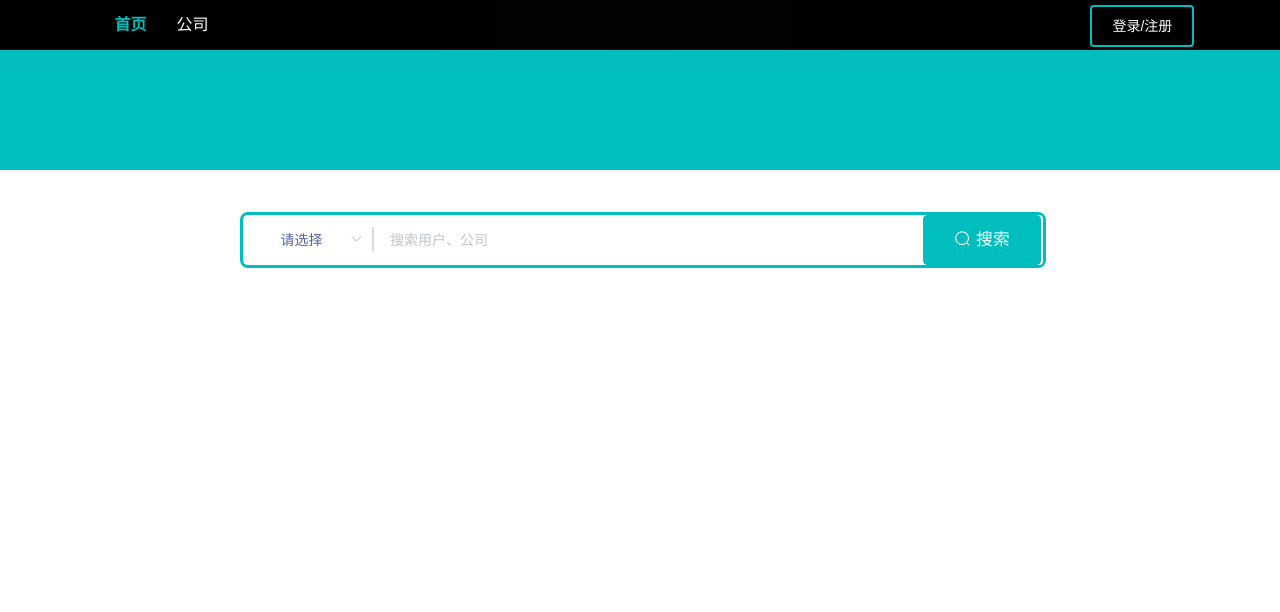
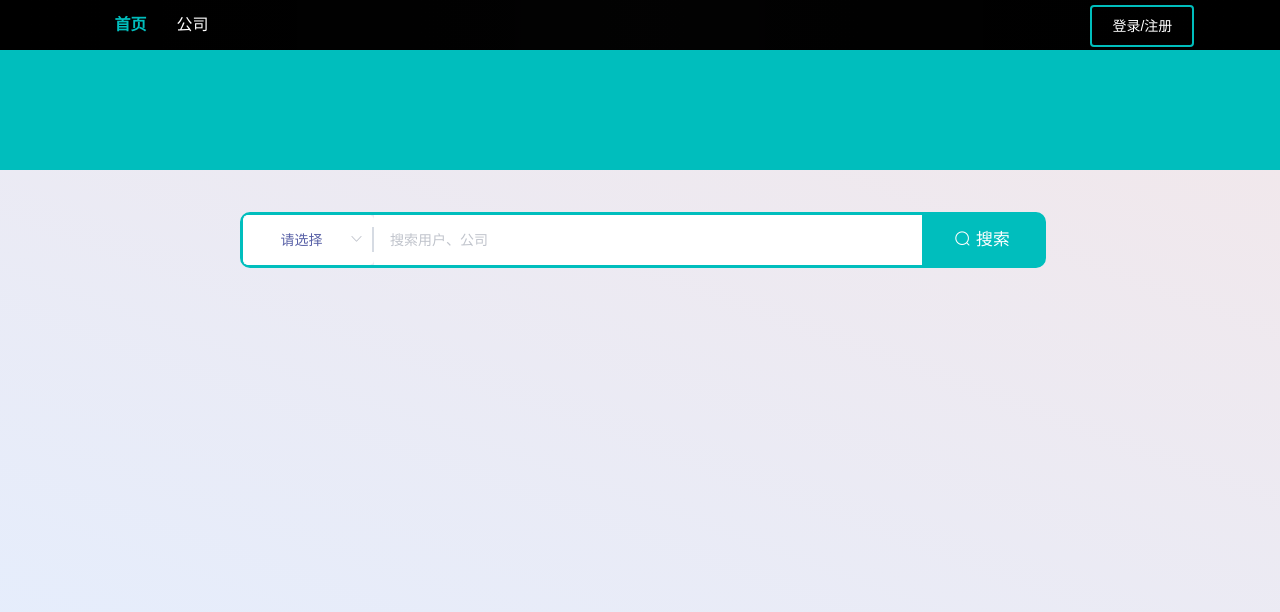
Before and after one commit to 2023-SE-13/24-SP-FrontEnd, a Vue app: page /main in a window 1280 px wide. Shown: the top 612 px of the page. Built offline with nearby package versions, Linux system fonts and the light colour scheme.

Commit message:
修改主页样式

```diff
--- a/src/components/NaviBar.vue
+++ b/src/components/NaviBar.vue
@@ -199,7 +199,7 @@ export default {
 }
 
 .navi-search .navi-input .el-button:hover {
-  color: #2f3a91;
+  color: black;
 }
 
 
--- a/src/views/HomePage.vue
+++ b/src/views/HomePage.vue
@@ -71,7 +71,7 @@ export default {
     left: 50%;
     top: 5%;
     border: solid 3px #00bebd;
-    border-radius: 8px;
+    border-radius: 10px;
 }
 
 /* .img-container .el-select .el-input {
@@ -92,7 +92,7 @@ export default {
 
 /deep/.el-select {
     width: 130px;
-    border-radius: null;
+    border-radius: 10px;
 }
 
 /deep/.el-input__inner {
@@ -122,13 +122,14 @@ export default {
     padding: 16px 20px;
     width: 120px;
     font-size: larger;
-    border-radius: 5px;
+    border-radius: 10px;
+   border: none;
 
 }
 
 /deep/.el-input-group__append {
-    background-color: #fff;
-    border-color: #fff;
+    background-color: #00bebd;
+    border-color: #00bebd;
 }
 
 /deep/.el-input__inner {
--- a/src/views/HomeView.vue
+++ b/src/views/HomeView.vue
@@ -31,6 +31,7 @@ export default {
   display: flex;
   flex-direction: column;
   min-height: 100vh;
+  background: linear-gradient(200deg,#f3e7e9,#e3eeff);
 }
 .navi {
   position: sticky;
```
